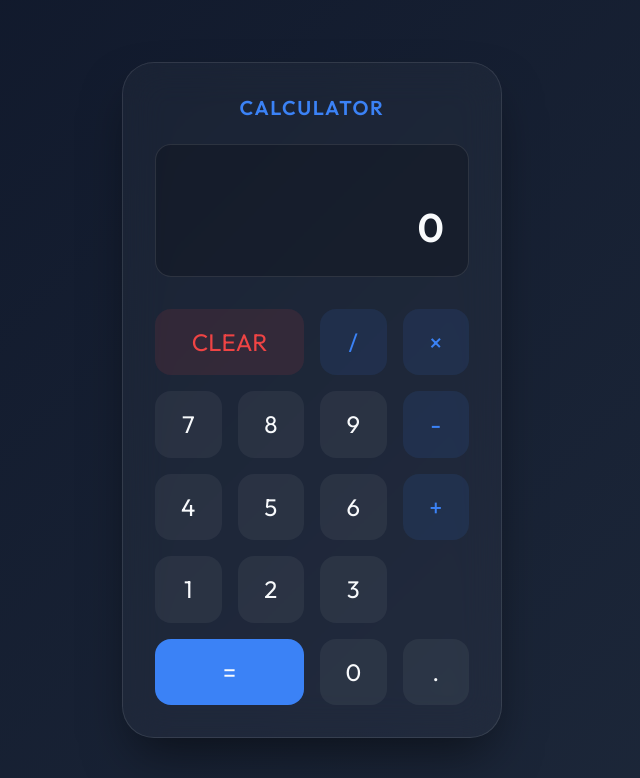
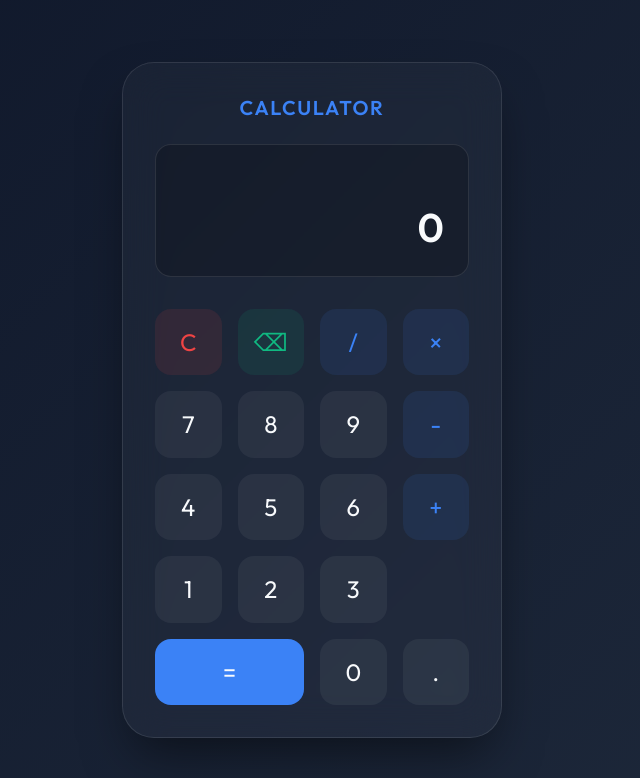
Before and after one commit to kanchan29114/calculator-devops-pipeline, a Flask app: page / in a window 1280 px wide. Shown: the top 778 px of the page, without its empty margins (328-968 px from the left). Run offline with Flask 3, Linux system fonts and the light colour scheme.

Commit message:
Add backspace functionality to calculator UI for improved user input handling

```diff
--- a/templates/index.html
+++ b/templates/index.html
@@ -145,8 +145,18 @@
         .clear {
             color: var(--danger);
             background: rgba(239, 68, 68, 0.1);
-            grid-column: span 2;
-            aspect-ratio: auto;
+            aspect-ratio: 1;
+        }
+
+        .backspace {
+            color: var(--accent);
+            background: rgba(16, 185, 129, 0.1);
+            aspect-ratio: 1;
+        }
+
+        .backspace:hover {
+            background: var(--accent);
+            color: white;
         }
 
         .clear:hover {
@@ -184,7 +194,8 @@
             <div id="current-val">0</div>
         </div>
         <div class="buttons">
-            <button class="clear" onclick="clearDisplay()">CLEAR</button>
+            <button class="clear" onclick="clearDisplay()">C</button>
+            <button class="backspace" onclick="backspace()">⌫</button>
             <button class="operator" onclick="setOperator('divide')">/</button>
             <button class="operator" onclick="setOperator('multiply')">×</button>
 
@@ -250,6 +261,15 @@
             updateDisplay();
         }
 
+        function backspace() {
+            if (currentInput.length > 1) {
+                currentInput = currentInput.slice(0, -1);
+            } else {
+                currentInput = '0';
+            }
+            updateDisplay();
+        }
+
         function clearDisplay() {
             currentInput = '0';
             previousInput = '';
```
